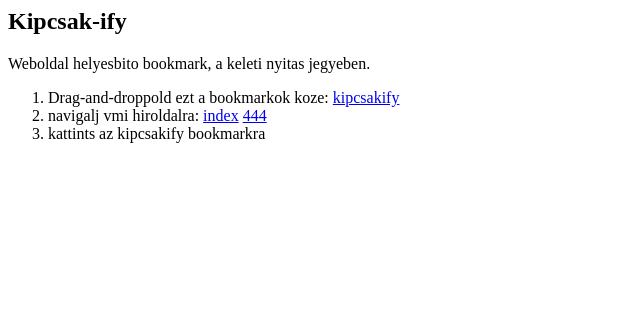
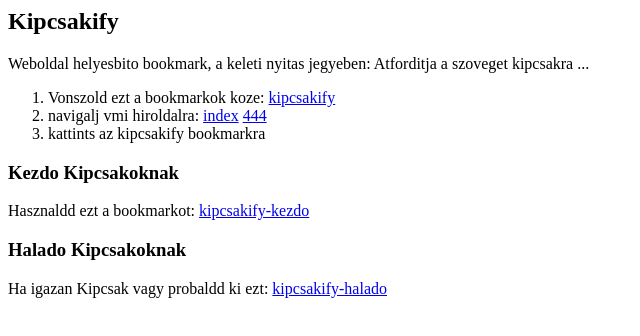
Before and after one commit to lalyos/www.kipcsak.xyz, a plain HTML site: page index.html in a window 1280 px wide. Shown: the whole page, without its empty margins (0-640 px from the left). Drawn offline with Linux system fonts and the light colour scheme.

Commit message:
kezdo ,halado

```diff
--- a/index.html
+++ b/index.html
@@ -1,10 +1,20 @@
-<h2>Kipcsak-ify</h2>
-Weboldal helyesbito bookmark, a keleti nyitas jegyeben.
+<h2>Kipcsakify</h2>
+Weboldal helyesbito bookmark, a keleti nyitas jegyeben: Atforditja a szoveget kipcsakra ...
 
 <ol>
-<li>Drag-and-droppold ezt a bookmarkok koze:
+<li>Vonszold ezt a bookmarkok koze:
 <a id="thelink" href="javascript:(function(){window.s0=document.createElement('script');window.s0.setAttribute('type','text/javascript');window.s0.setAttribute('src','https://bookmarkify.it/bookmarklets/17873/raw');document.getElementsByTagName('body')[0].appendChild(window.s0);})();">kipcsakify</a>
 
 <li> navigalj vmi hiroldalra: <a href="https://index.hu">index</a> <a href="https://444.hu">444</a>
 <li> kattints az kipcsakify bookmarkra
   </ol>
+
+<h3>Kezdo Kipcsakoknak</h3>
+
+Hasznaldd ezt a bookmarkot:
+<a id="thelink" href="javascript:(function(){window.s0=document.createElement('script');window.s0.setAttribute('type','text/javascript');window.s0.setAttribute('src','https://bookmarkify.it/bookmarklets/17874/raw');document.getElementsByTagName('body')[0].appendChild(window.s0);})();">kipcsakify-kezdo</a>
+
+<h3>Halado Kipcsakoknak</h3>
+
+Ha igazan Kipcsak vagy probaldd ki ezt:
+<a id="thelink" href="javascript:(function(){window.s0=document.createElement('script');window.s0.setAttribute('type','text/javascript');window.s0.setAttribute('src','https://bookmarkify.it/bookmarklets/17875/raw');document.getElementsByTagName('body')[0].appendChild(window.s0);})();">kipcsakify-halado</a>
```
